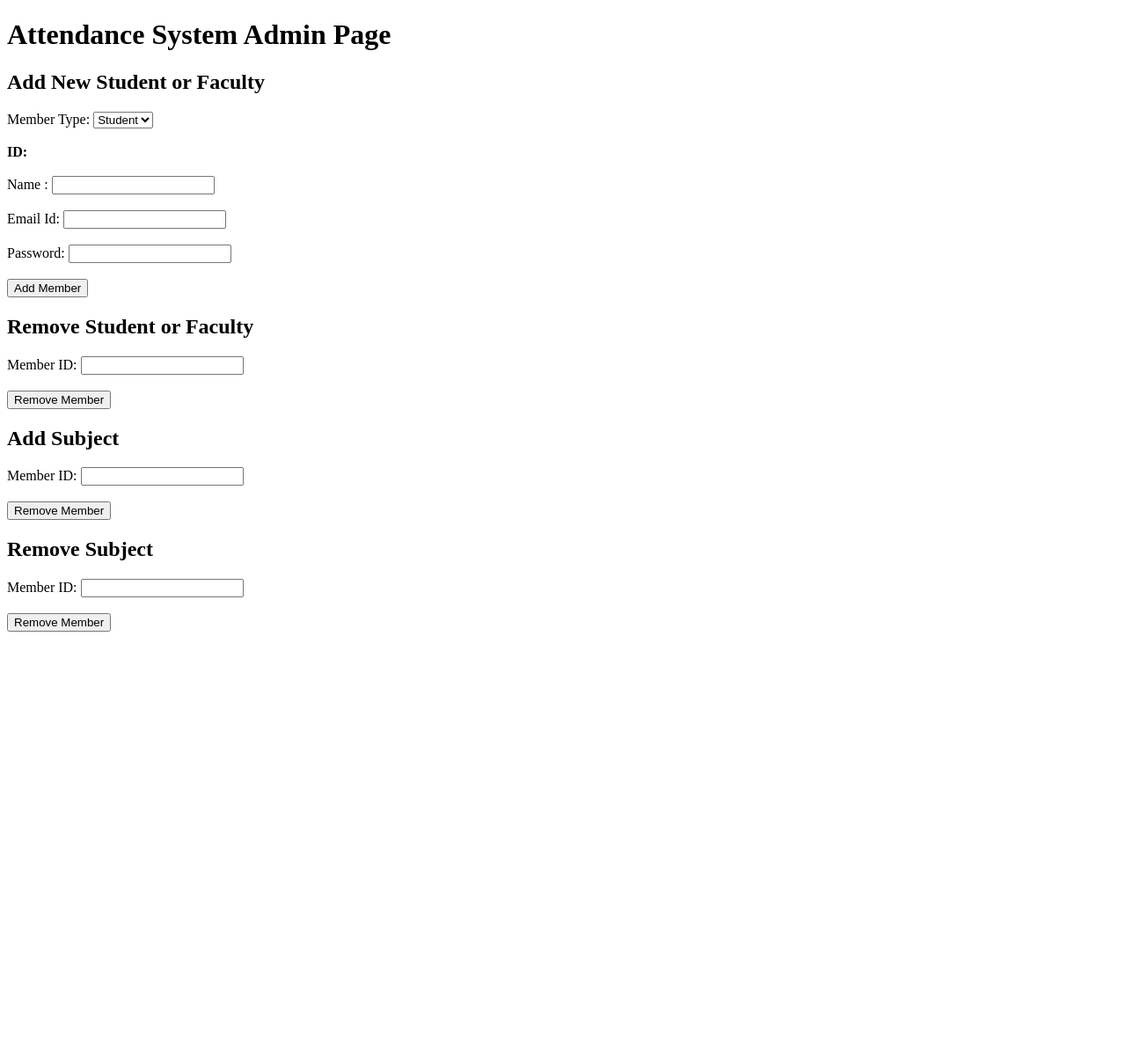
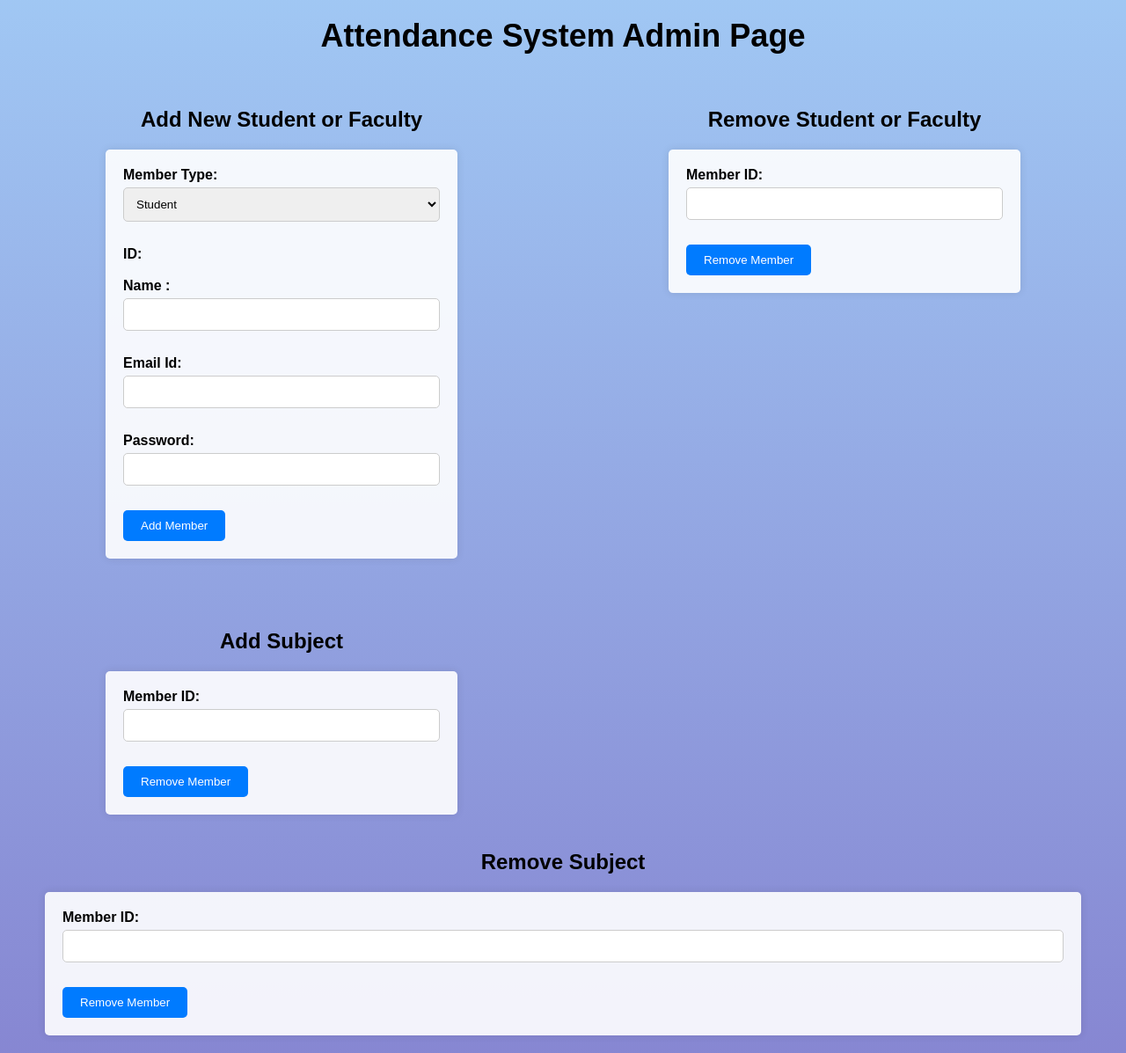
Before and after one commit to Rudra-Garg/Attendance-DBMS, a Flask app: page /admin in a window 1280 px wide. Shown: the whole page at 88% size. Before the commit the page ends 718 px from the top, so only its background shows below. Run offline with Flask 3, Linux system fonts and the light colour scheme.

Commit message:
modified:   app/connection.py 	new file:   static/CSS/admin.css 	modified:   templates/admin.html

```diff
--- a/app/connection.py
+++ b/app/connection.py
@@ -4,7 +4,7 @@ import mysql.connector
 db = mysql.connector.connect(
     host="localhost",
     user="root",
-    password="0000",
+    password="ManHunter@471",
     database="attendance_system"
 )
 
--- /dev/null
+++ b/static/CSS/admin.css
@@ -0,0 +1,92 @@
+/* Resetting default margin and padding */
+* {
+  margin: 0;
+  padding: 0;
+  box-sizing: border-box;
+
+}
+
+/* Body styles */
+body {
+  font-family: Arial, sans-serif;
+  background-color: #f0f0f0;
+  padding: 20px;
+   background: linear-gradient(to bottom, #63a3ec9b, #5959c1b9);
+
+
+}
+
+h1 {
+  text-align: center;
+  margin-bottom: 20px;
+  font-size: 36px;
+    /* text-shadow: 2px 2px 4px rgba(0, 0, 0, 0.5); */
+}
+.form-container {
+  display: grid;
+  grid-template-columns: repeat(auto-fit, minmax(400px, 1fr)); /* Responsive grid layout */
+  grid-gap: 40px;
+}
+
+form {
+  background-color: rgba(255, 255, 255, 0.9); /* Adding transparency to the form background */
+    padding: 20px;
+    border-radius: 5px;
+    box-shadow: 0 0 10px rgba(0, 0, 0, 0.1);
+    margin-bottom: 20px;
+    max-width: 400px; /* Set a maximum width */
+    margin: 0 auto; /* Center the form horizontally */
+}
+
+label {
+  font-weight: bold;
+    margin-bottom: 5px; /* Add margin between label and input */
+    display: block;
+
+}
+
+input[type="text"],
+select {
+  width: 100%;
+  padding: 10px;
+  margin-bottom: 10px;
+  border: 1px solid #ccc;
+  border-radius: 5px;
+}
+
+button {
+  padding: 10px 20px;
+  background-color: #007bff;
+  color: #fff;
+  border: none;
+  border-radius: 5px;
+  cursor: pointer;
+}
+
+button:hover {
+  background-color: #0056b3;
+}
+
+/* Section headings */
+h2 {
+  margin-top: 40px;
+  margin-bottom: 20px;
+  text-align: center;
+}
+
+/* Additional styles */
+.details {
+  display: inline;
+  text-align: left;
+  margin-bottom: 10px;
+}
+
+#RemoveSubject{
+  background-color: rgba(255, 255, 255, 0.9); /* Adding transparency to the form background */
+    padding: 20px;
+    border-radius: 5px;
+    box-shadow: 0 0 10px rgba(0, 0, 0, 0.1);
+    margin-bottom: 20px;
+    max-width: 95%; /* Set a maximum width */
+    margin: 0 auto; /* Center the form horizontally */
+}
--- a/templates/admin.html
+++ b/templates/admin.html
@@ -3,11 +3,14 @@
 <head>
     <meta charset="UTF-8">
     <meta name="viewport" content="width=device-width, initial-scale=1.0">
+    <link rel="stylesheet" href="/static/CSS/admin.css">
     <title>Attendance System Admin Page</title>
 </head>
 <body>
 <h1>Attendance System Admin Page</h1>
 
+<div class="form-container">
+    <div>
         <h2>Add New Student or Faculty</h2>
     <form id="addMemberForm">
         <label for="memberType">Member Type:</label>
@@ -27,7 +30,9 @@
         <input type="text" id="passwd" required><br><br>
         <button type="submit" class="button">Add Member</button>
     </form>
+    </div>
 
+    <div>
          <!-- Section to remove a student or faculty -->
     <h2>Remove Student or Faculty</h2>
     <form id="removeMemberForm">
@@ -35,20 +40,29 @@
         <input type="text" id="memberIDToRemove" name="memberIDToRemove" required><br><br>
         <button type="submit" class="button">Remove Member</button>
     </form>
+    </div>
 
+    <div>
         <h2>Add Subject</h2>
         <form id="AddSubject">
             <label for="memberIDToRemove">Member ID:</label>
             <input type="text" id="memberIDToRemove" name="memberIDToRemove" required><br><br>
             <button type="submit" class="button">Remove Member</button>
         </form>
+    </div>
+
+
+
+</div>
+
+<div>
     <h2>Remove Subject</h2>
     <form id="RemoveSubject">
         <label for="memberIDToRemove">Member ID:</label>
         <input type="text" id="memberIDToRemove" name="memberIDToRemove" required><br><br>
         <button type="submit" class="button">Remove Member</button>
     </form>
-
+   </div>
 <script src="/static/Scripts/admin.js"></script>
 
 </body>
```
Lines whose indentation alone changed are shown as unchanged.
